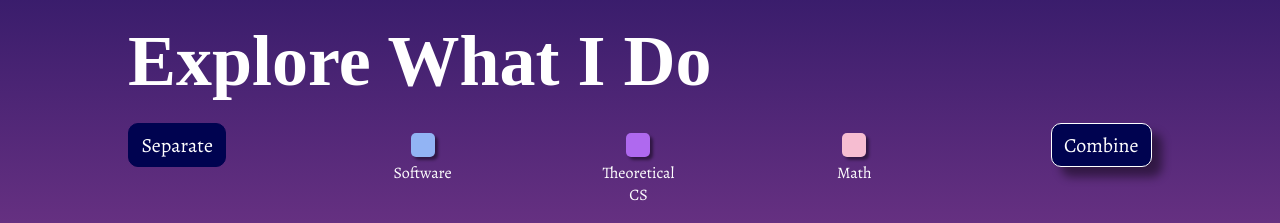
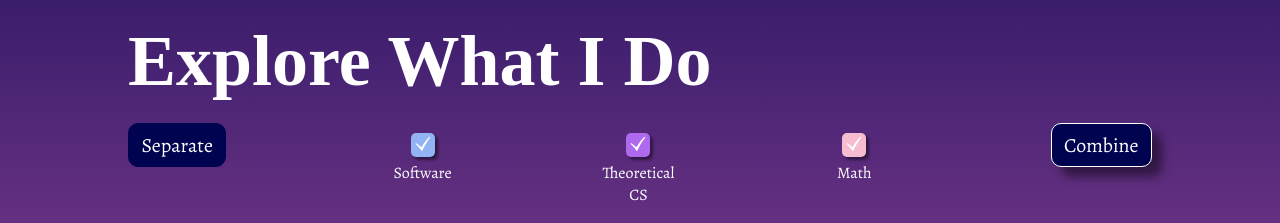
Before and after one commit to jesseyang432/jesseyang432.github.io, a React (Create React App) app: page / in a window 1280 px wide. Shown: the part 1100-1323 px from the top of the page. Built offline with nearby package versions, Linux system fonts and the light colour scheme; a web font is replaced by a local one.

Commit message:
imported and added checkmark with manual positioning

```diff
--- a/src/components/modules/Explore.js
+++ b/src/components/modules/Explore.js
@@ -1,5 +1,6 @@
 import React, {Component} from 'react';
 import * as d3 from "d3";
+import {GiCheckMark} from 'react-icons/gi';
 
 import whatido from '../../data/whatido';
 
@@ -240,9 +241,15 @@ class Explore extends Component {
                 <div className="Explore-button-aisle">
                     <button id={this.state.distribution === "separate" ? "Explore-button-selected" : "Explore-button-unselected"} className="exp-fadeIn" onClick={this.toggleSeparate}>Separate</button>
                     <div className="Explore-checkboxes">
-                        <div id={this.state.showSoftware ? "Explore-software-clicked" : "Explore-software"} className="Explore-checkbox exp-fadeIn" onClick={this.toggleSoftware}></div>
-                        <div id={this.state.showTheoreticalCS ? "Explore-theoretical-cs-clicked" : "Explore-theoretical-cs"} className="Explore-checkbox exp-fadeIn" onClick={this.toggleTheoreticalCS}></div>
-                        <div id={this.state.showMath ? "Explore-math-clicked" : "Explore-math"} className="Explore-checkbox exp-fadeIn" onClick={this.toggleMath}></div>
+                        <div id={this.state.showSoftware ? "Explore-software-clicked" : "Explore-software"} className="Explore-checkbox exp-fadeIn" onClick={this.toggleSoftware}>
+                            <div className="Explore-checkmark"><GiCheckMark/></div>
+                        </div>
+                        <div id={this.state.showTheoreticalCS ? "Explore-theoretical-cs-clicked" : "Explore-theoretical-cs"} className="Explore-checkbox exp-fadeIn" onClick={this.toggleTheoreticalCS}>
+                            <div className="Explore-checkmark"><GiCheckMark/></div>
+                        </div>
+                        <div id={this.state.showMath ? "Explore-math-clicked" : "Explore-math"} className="Explore-checkbox exp-fadeIn" onClick={this.toggleMath}>
+                            <div className="Explore-checkmark"><GiCheckMark/></div>
+                        </div>
                     </div>
                     <button id={this.state.distribution === "combined" ? "Explore-button-selected" : "Explore-button-unselected"} className="exp-fadeIn" onClick={this.toggleCombined}>Combine</button>
                 </div>
--- a/src/components/modules/_Explore.scss
+++ b/src/components/modules/_Explore.scss
@@ -51,6 +51,14 @@
 			box-shadow: 3px 3px 3px rgba(0, 0, 0, 0.45);
 			display: inline-block;
 			margin: 10px;
+			position: relative;
+
+			.Explore-checkmark {
+				position: absolute;
+				top: 60%;
+				left: 50%;
+				transform: translate(-50%, -50%);
+			}
 		}
 
 		#Explore-software,
--- a/src/components/styles.css
+++ b/src/components/styles.css
@@ -934,6 +934,15 @@
           box-shadow: 3px 3px 3px rgba(0, 0, 0, 0.45);
   display: inline-block;
   margin: 10px;
+  position: relative;
+}
+
+.Explore-button-aisle .Explore-checkboxes .Explore-checkbox .Explore-checkmark {
+  position: absolute;
+  top: 60%;
+  left: 50%;
+  -webkit-transform: translate(-50%, -50%);
+          transform: translate(-50%, -50%);
 }
 
 .Explore-button-aisle .Explore-checkboxes #Explore-software,
```
Also changed, not shown: 2 other files (tests, documents, lock files or other folders).
